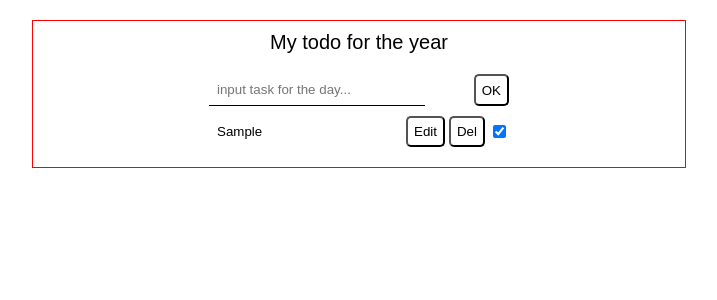
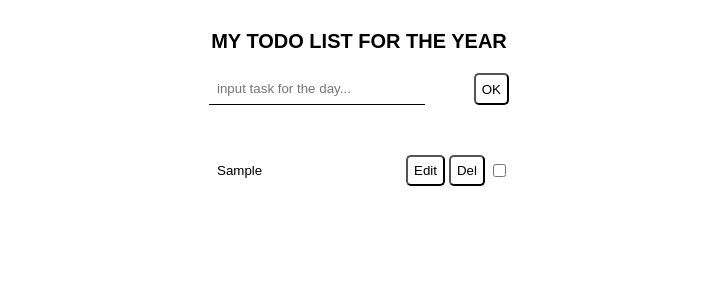
Before and after one commit to DanielFemi81/TodoProject, a React (Vite) app: page / in a window 1280 px wide. Both pictures are taken after typing "Sample" into the empty fields and a click on the button "OK". Shown: the top 300 px of the page, without its empty margins (281-998 px from the left). Built offline with nearby package versions, Linux system fonts and the light colour scheme; no server answers.

Commit message:
second commit

```diff
--- a/src/components/form.jsx
+++ b/src/components/form.jsx
@@ -15,7 +15,7 @@ const Form = ({ input, setInput, todo, setTodo, edit, setEdit }) => {
     // console.log({ edit });
 
     if (Object.keys(edit).length === 0) {
-      setTodo([...todo, { title: input, id: ID(), completed: true }]);
+      setTodo([...todo, { title: input, id: ID(), completed: false }]);
       setInput("");
     } else {
       updateTodo(input, edit.id, edit.completed);
@@ -41,7 +41,7 @@ const Form = ({ input, setInput, todo, setTodo, edit, setEdit }) => {
           width: "300px",
           display: "flex",
           justifyContent: "space-between",
-          marginBottom: "10px",
+          marginBottom: "50px",
         }}
       >
         <input
--- a/src/components/header.jsx
+++ b/src/components/header.jsx
@@ -1,7 +1,11 @@
 import React from "react";
 
 const Header = () => {
-  return <div style={{ marginBottom: "20px" }}>My todo for the year</div>;
+  return (
+    <div style={{ marginBottom: "20px", fontWeight: "bold" }}>
+      MY TODO LIST FOR THE YEAR
+    </div>
+  );
 };
 
 export default Header;
--- a/src/components/todoList.jsx
+++ b/src/components/todoList.jsx
@@ -69,6 +69,7 @@ const TodoList = ({ todo, setTodo, setEdit }) => {
               type="checkbox"
               checked={todos.completed}
               onClick={() => clickedTodo(todos)}
+              style={{ cursor: "pointer" }}
             />
           </li>
         );
--- a/src/components/todoProject.jsx
+++ b/src/components/todoProject.jsx
@@ -18,7 +18,7 @@ const TodoProject = () => {
   return (
     <div
       style={{
-        border: "1px solid red",
+        // border: "1px solid red",
         display: "flex",
         flexDirection: "column",
         alignItems: "center",
```
